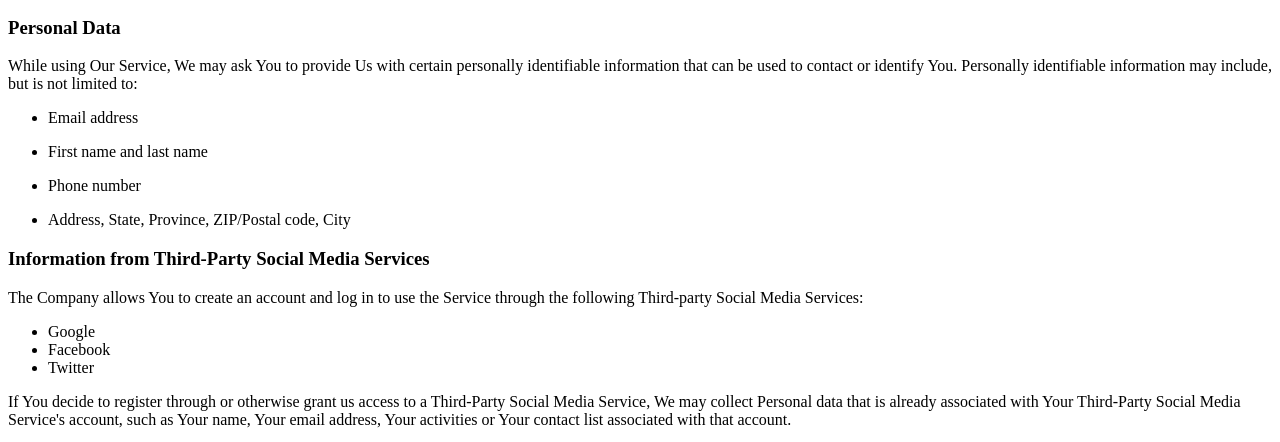
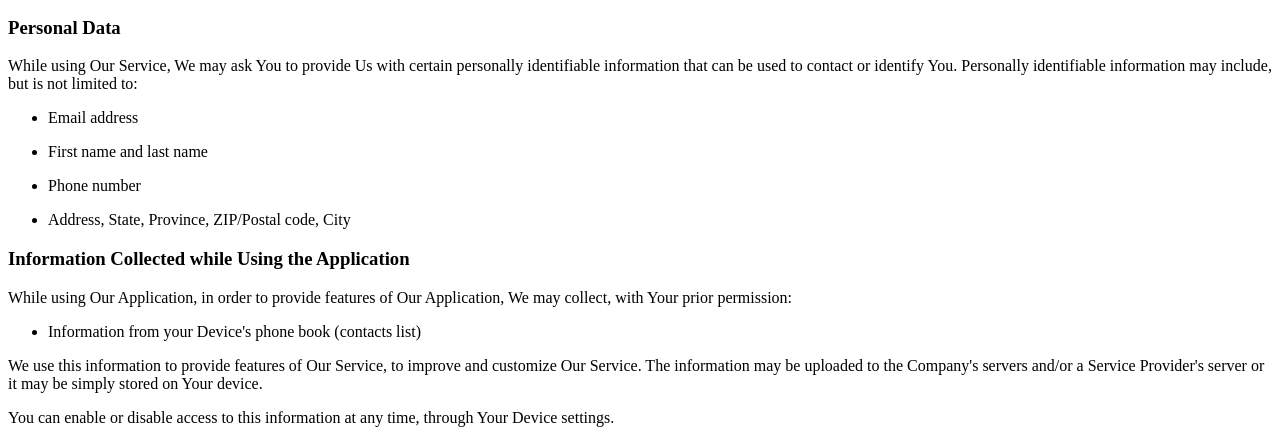
Before and after one commit to Darshan02-S/Privacypolicy, a plain HTML site: page index.html in a window 1280 px wide. Shown: the part 502-944 px from the top of the page. Drawn offline with Linux system fonts and the light colour scheme.

Commit message:
Update index.html

```diff
--- a/index.html
+++ b/index.html
@@ -21,15 +21,6 @@
 <p>Address, State, Province, ZIP/Postal code, City</p>
 </li>
 </ul>
-<h3>Information from Third-Party Social Media Services</h3>
-<p>The Company allows You to create an account and log in to use the Service through the following Third-party Social Media Services:</p>
-<ul>
-<li>Google</li>
-<li>Facebook</li>
-<li>Twitter</li>
-</ul>
-<p>If You decide to register through or otherwise grant us access to a Third-Party Social Media Service, We may collect Personal data that is already associated with Your Third-Party Social Media Service's account, such as Your name, Your email address, Your activities or Your contact list associated with that account.</p>
-<p>You may also have the option of sharing additional information with the Company through Your Third-Party Social Media Service's account. If You choose to provide such information and Personal Data, during registration or otherwise, You are giving the Company permission to use, share, and store it in a manner consistent with this Privacy Policy.</p>
 <h3>Information Collected while Using the Application</h3>
 <p>While using Our Application, in order to provide features of Our Application, We may collect, with Your prior permission:</p>
 <ul>
```
